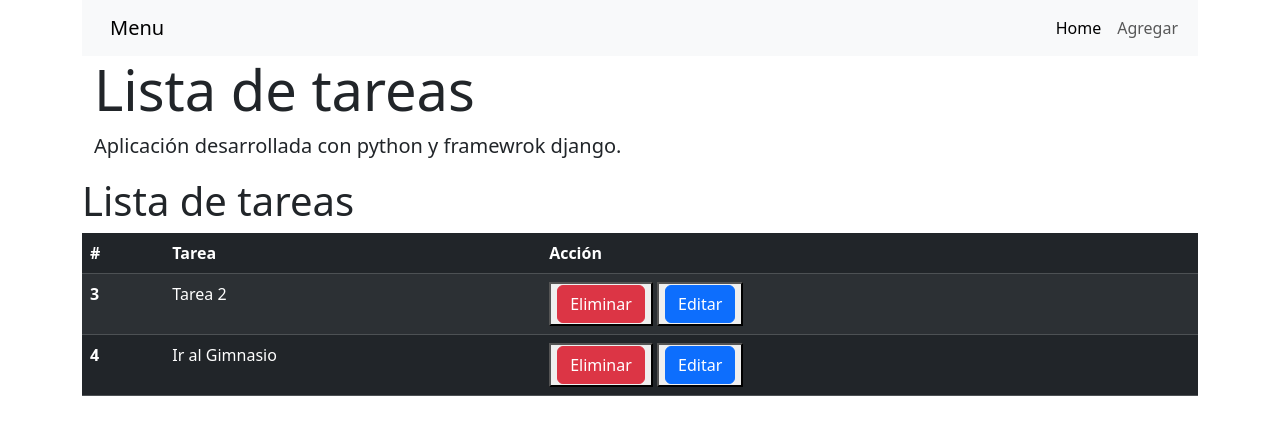
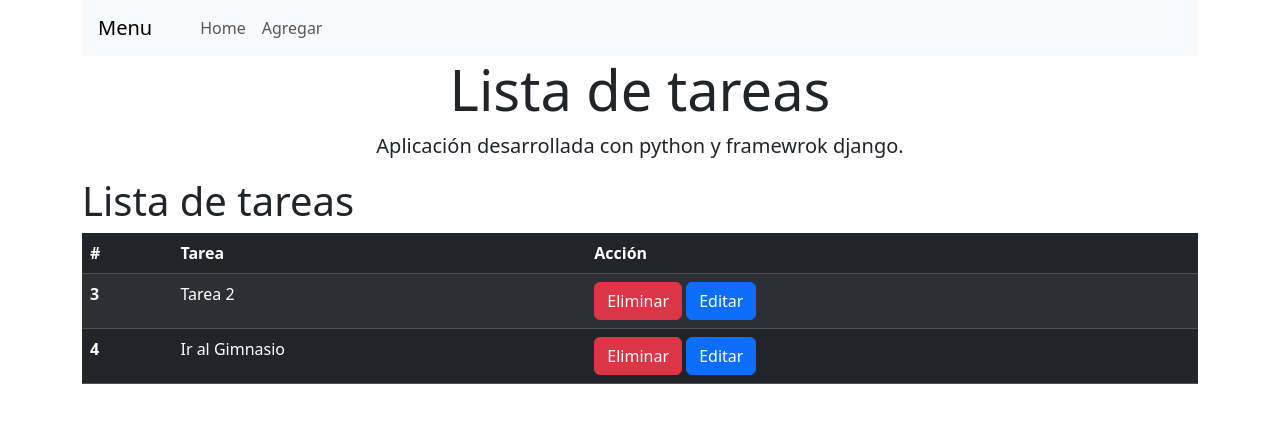
Before and after one commit to darteagaleon/ProyectoDjango, a Django app: page / in a window 1280 px wide. Shown: the top 435 px of the page. Run offline with Django 4.2, Linux system fonts and the light colour scheme; data comes from the database, SQL or seed files in the repository.

Commit message:
Actualizacion botones de la plantilla

```diff
--- a/todo/Templates/home.html
+++ b/todo/Templates/home.html
@@ -16,8 +16,8 @@
             <th scope="row">{{tarea.id}}</th>
             <td>{{tarea}}</td>
             <td>
-                <button><a class="btn btn-danger" href="{% url 'eliminar' tarea.id %}">Eliminar</a></button>
-                <button><a class="btn btn-primary" href="{% url 'editar' tarea.id %}">Editar</a></button>
+                <a class="btn btn-danger" href="{% url 'eliminar' tarea.id %}">Eliminar</a>
+                <a class="btn btn-primary" href="{% url 'editar' tarea.id %}">Editar</a>
             </td>
         </tr>
         {% endfor %}
--- a/todo/Templates/layout.html
+++ b/todo/Templates/layout.html
@@ -15,27 +15,27 @@
 
 <body>
     <div class="container">
-        <nav class="navbar navbar-expand-lg bg-body-tertiary">
-            <div class="container-fluid">
+        <nav class="navbar navbar-expand-lg navbar-light bg-light">
+
                 <a class="navbar-brand" href="#">Menu</a>
-                <button class="navbar-toggler" type="button" data-bs-toggle="collapse" data-bs-target="#navbarText"
-                    aria-controls="navbarText" aria-expanded="false" aria-label="Toggle navigation">
+                <button class="navbar-toggler" type="button" data-bs-toggle="collapse" data-bs-target="#navbarSupportedContent"
+                    aria-controls="navbarSupportedContent" aria-expanded="false" aria-label="Toggle navigation">
                     <span class="navbar-toggler-icon"></span>
                 </button>
-                <div class="collapse navbar-collapse" id="navbarText">
-                    <ul class="navbar-nav me-auto mb-2 mb-lg-0">
-                        <li class="nav-item">
-                            <a class="nav-link active" aria-current="page" href="{% url 'home' %}">Home</a>
+                <div class="collapse navbar-collapse" id="navbarSupportedContent">
+                    <ul class="navbar-nav mr-auto">
+                        <li class="nav-item active">
+                            <a class="nav-link" aria-current="page" href="{% url 'home' %}">Home <span class="sr-only"></span></a>
                         </li>
-                        <li class="nav-item">
-                            <a class="nav-link" href="{% url 'agregar' %}">Agregar</a>
+                        <li class="nav-item active">
+                            <a class="nav-link" href="{% url 'agregar' %}">Agregar<span class="sr-only"></span></a>
                         </li>
                     </ul>
                 </div>
-            </div>
+
         </nav>
         <div class="jumbotron jumbotron-fluid">
-            <div class="container">
+            <div class="container text-center">
                 <h1 class="display-4">Lista de tareas</h1>
                 <p class="lead">Aplicación desarrollada con python y framewrok django.</p>
             </div>
```
